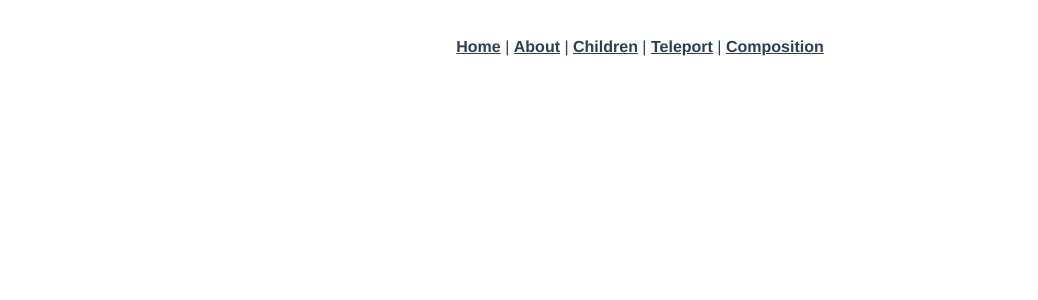
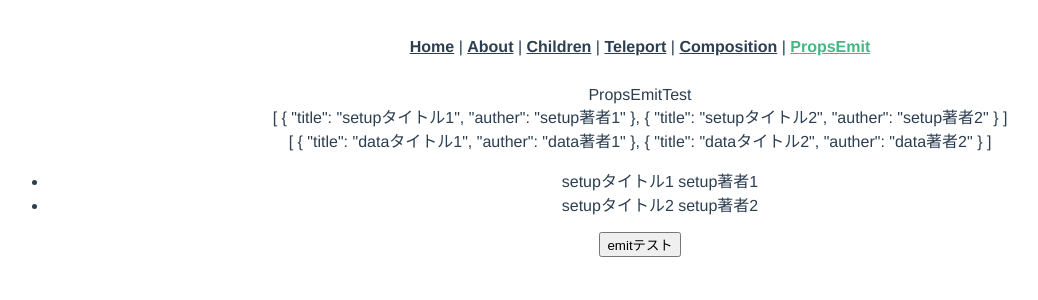
Before and after one commit to yuyasat-sandbox/vuejs_basic_udemy, a Vue app in the folder section10/vue3-test/: page /props-emit-test in a window 1280 px wide. Shown: the top 300 px of the page, without its empty margins (0-1038 px from the left). Built offline with nearby package versions, Linux system fonts and the light colour scheme.

Commit message:
props, emit

```diff
--- a/section10/vue3-test/src/App.vue
+++ b/section10/vue3-test/src/App.vue
@@ -4,14 +4,40 @@
     <router-link to="/about">About</router-link> |
     <router-link to="/children">Children</router-link> |
     <router-link to="/teleport-test">Teleport</router-link> |
-    <router-link to="/composition-test">Composition</router-link>
+    <router-link to="/composition-test">Composition</router-link> |
+    <router-link to="/props-emit-test">PropsEmit</router-link>
   </nav>
-  <router-view />
+  <router-view
+    :setupBooks="setupBooks"
+    :dataBooks="dataBooks"
+    @custom-event="parentMethod"
+  />
 </template>
 <script>
+import { reactive } from "vue";
+
 export default {
+  setup() {
+    const setupBooks = reactive([
+      { title: "setupタイトル1", auther: "setup著者1" },
+      { title: "setupタイトル2", auther: "setup著者2" },
+    ]);
+    return {
+      setupBooks,
+    };
+  },
   data() {
-    return {};
+    return {
+      dataBooks: [
+        { title: "dataタイトル1", auther: "data著者1" },
+        { title: "dataタイトル2", auther: "data著者2" },
+      ],
+    };
+  },
+  methods: {
+    parentMethod(e) {
+      console.log(e);
+    },
   },
   provide() {
     return {
--- a/section10/vue3-test/src/router/index.js
+++ b/section10/vue3-test/src/router/index.js
@@ -3,6 +3,7 @@ import HomeView from "../views/HomeView.vue";
 import ChildrenView from "../views/ChildrenView.vue";
 import TeleportTest from "../views/TeleportTest.vue";
 import CompositionTest from "../views/CompositionTest.vue";
+import PropsEmitTest from "../views/PropsEmitTest.vue";
 
 const routes = [
   {
@@ -26,6 +27,11 @@ const routes = [
     component: CompositionTest,
   },
   {
+    path: "/props-emit-test",
+    name: "props-emit-test",
+    component: PropsEmitTest,
+  },
+  {
     path: "/about",
     name: "about",
     // route level code-splitting
--- a/section10/vue3-test/src/views/CompositionTest.vue
+++ b/section10/vue3-test/src/views/CompositionTest.vue
@@ -17,7 +17,15 @@
 </template>
 
 <script>
-import { ref, reactive, toRefs, computed, watch, watchEffect } from "vue";
+import {
+  ref,
+  reactive,
+  toRefs,
+  computed,
+  watch,
+  watchEffect,
+  onMounted,
+} from "vue";
 export default {
   setup() {
     let name = "大谷";
@@ -48,6 +56,9 @@ export default {
     const searchEffect = ref("");
     watchEffect(() => {
       console.log(`searchEffect: ${searchEffect.value}`);
+    });
+    onMounted(() => {
+      console.log("onMounted");
     });
 
     console.log("setup");
--- /dev/null
+++ b/section10/vue3-test/src/views/PropsEmitTest.vue
@@ -0,0 +1,39 @@
+<template>
+  <div>PropsEmitTest</div>
+  <div>{{ setupBooks }}</div>
+  <div>{{ dataBooks }}</div>
+  <ul>
+    <li v-for="book in setupBooks" :key="book">
+      {{ book.title }} {{ book.auther }}
+    </li>
+  </ul>
+  <div><button @click="emitTest">emitテスト</button></div>
+</template>
+
+<script>
+export default {
+  props: {
+    setupBooks: {
+      type: Array,
+      required: true,
+    },
+    dataBooks: {
+      type: Array,
+      required: true,
+    },
+  },
+  setup(props, context) {
+    console.log(props.setupBooks[0].title);
+    console.log(props.dataBooks);
+
+    const emitTest = () => {
+      context.emit("custom-event", "子の値");
+    };
+    return {
+      emitTest,
+    };
+  },
+};
+</script>
+
+<style></style>
```
